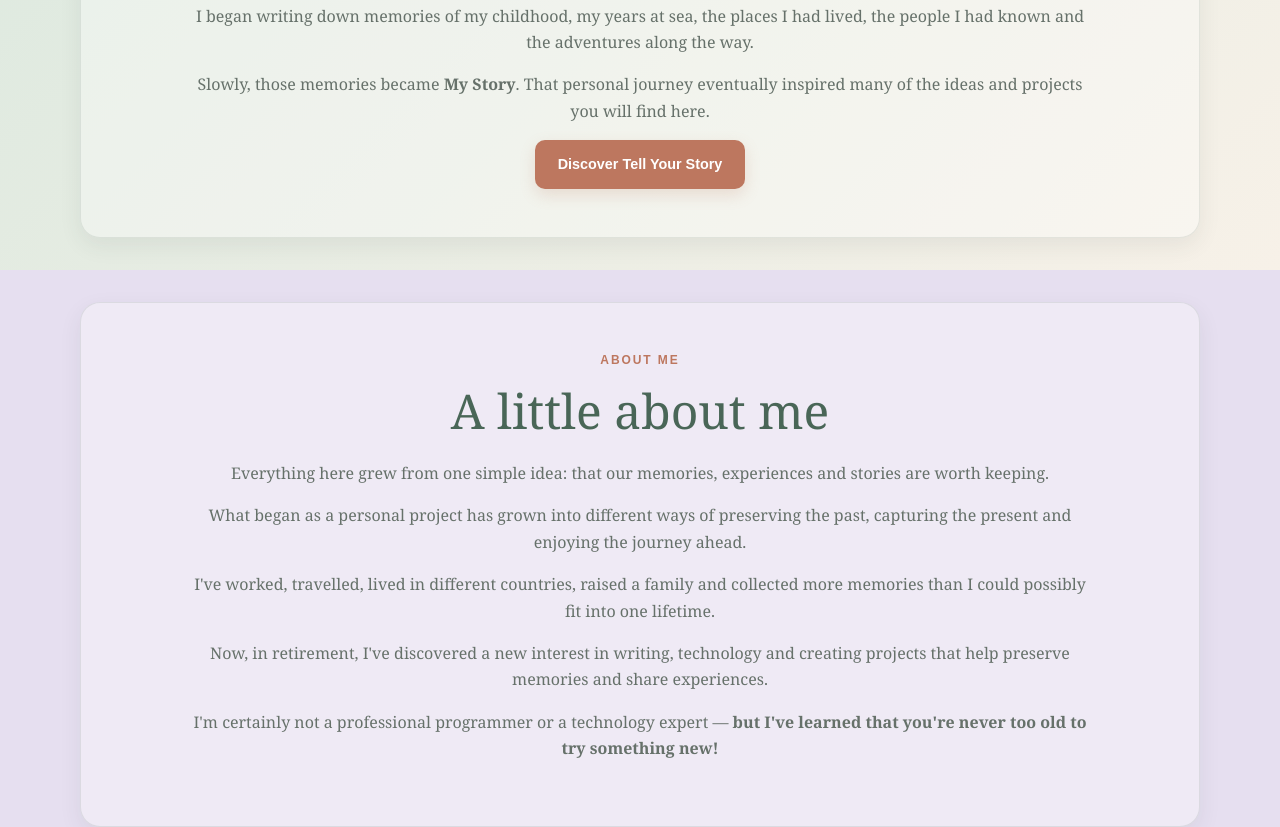
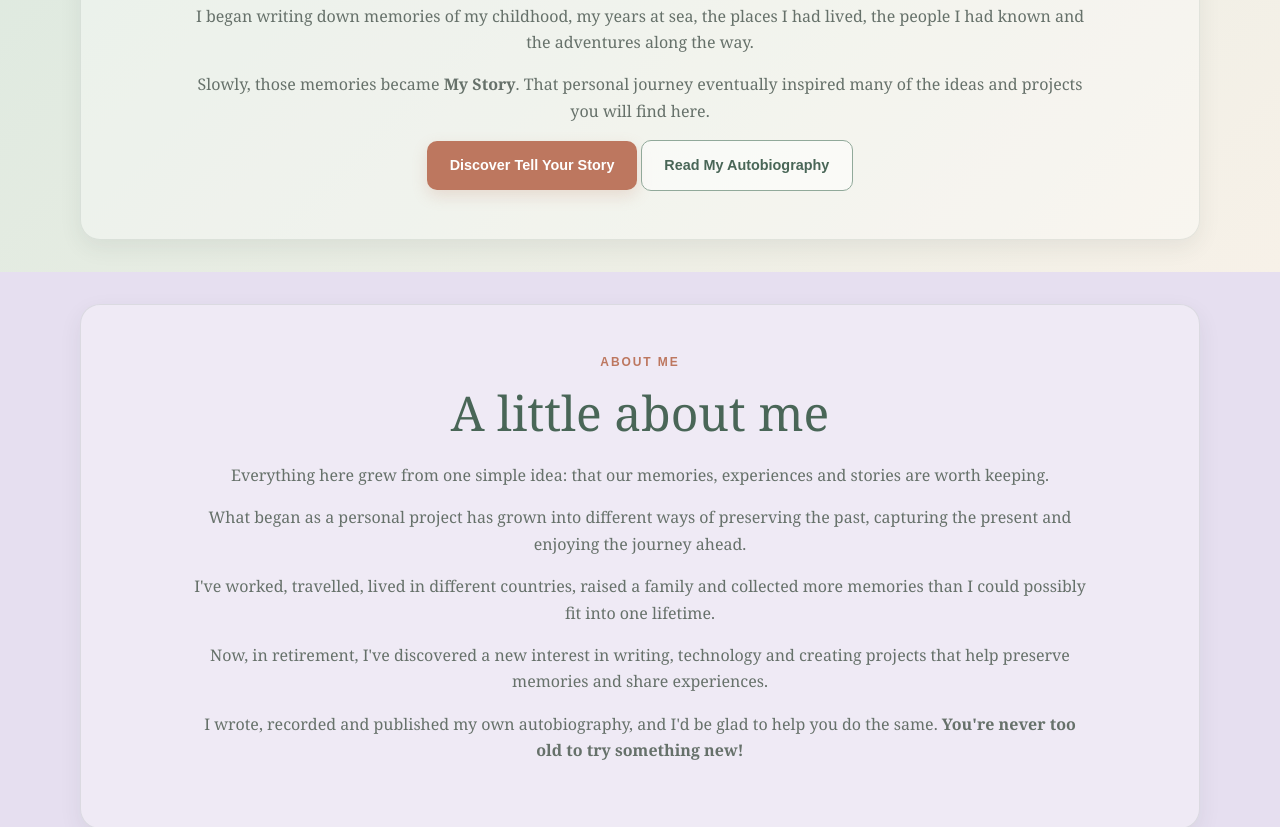
Before and after one commit to pmnoos/peter-magner-website, a plain HTML site: page index.html in a window 1280 px wide. Shown: the part 2179-3006 px from the top of the page. Drawn offline with Linux system fonts and the light colour scheme.

Commit message:
Changed wording and added links

```diff
--- a/index.html
+++ b/index.html
@@ -130,7 +130,7 @@
               ideas and life experiences into the story of a lifetime.
             </p>
 
-            <a href="https://pmnoos.github.io/autobiography-landing/" class="text-link">
+            <a href="https://stories.petermagner.com/" class="text-link">
               Explore Tell Your Story →
             </a>
           </article>
@@ -203,9 +203,10 @@
             eventually inspired many of the ideas and projects you will find here.
           </p>
 
-          <a href="https://pmnoos.github.io/autobiography-landing/" class="button button-primary">
+          <a href="https://stories.petermagner.com/" class="button button-primary">
             Discover Tell Your Story
           </a>
+          <a href="https://autobio-app.onrender.com/" class="button button-secondary">Read My Autobiography</a>
         </div>
       </div>
     </section>
@@ -239,8 +240,8 @@
           </p>
 
           <p>
-            I'm certainly not a professional programmer or a technology expert —
-            <strong>but I've learned that you're never too old to try something new!</strong>
+            I wrote, recorded and published my own autobiography, and I'd be glad to help you do the same.
+            <strong>You're never too old to try something new!</strong>
           </p>
         </div>
       </div>
```
